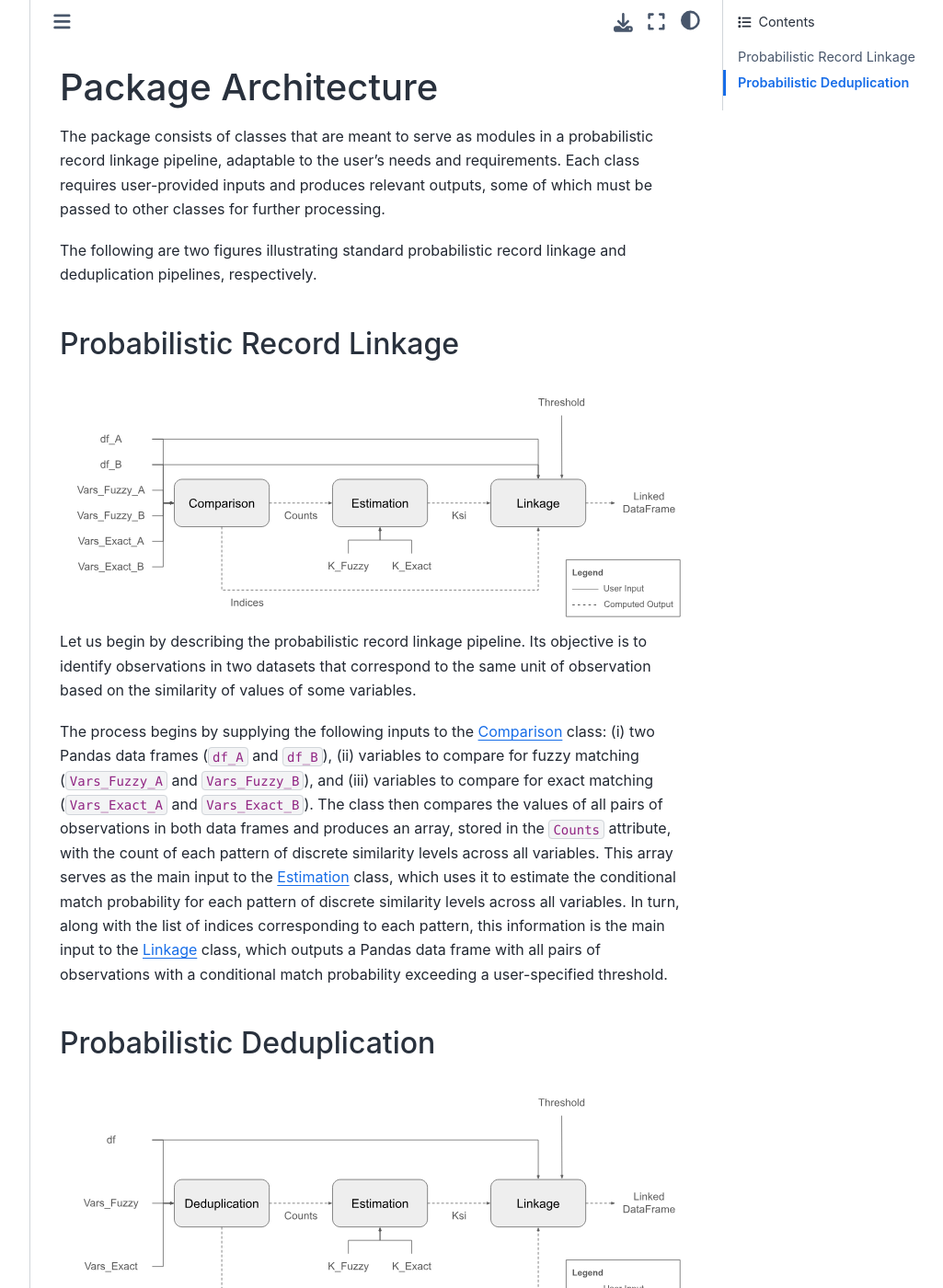
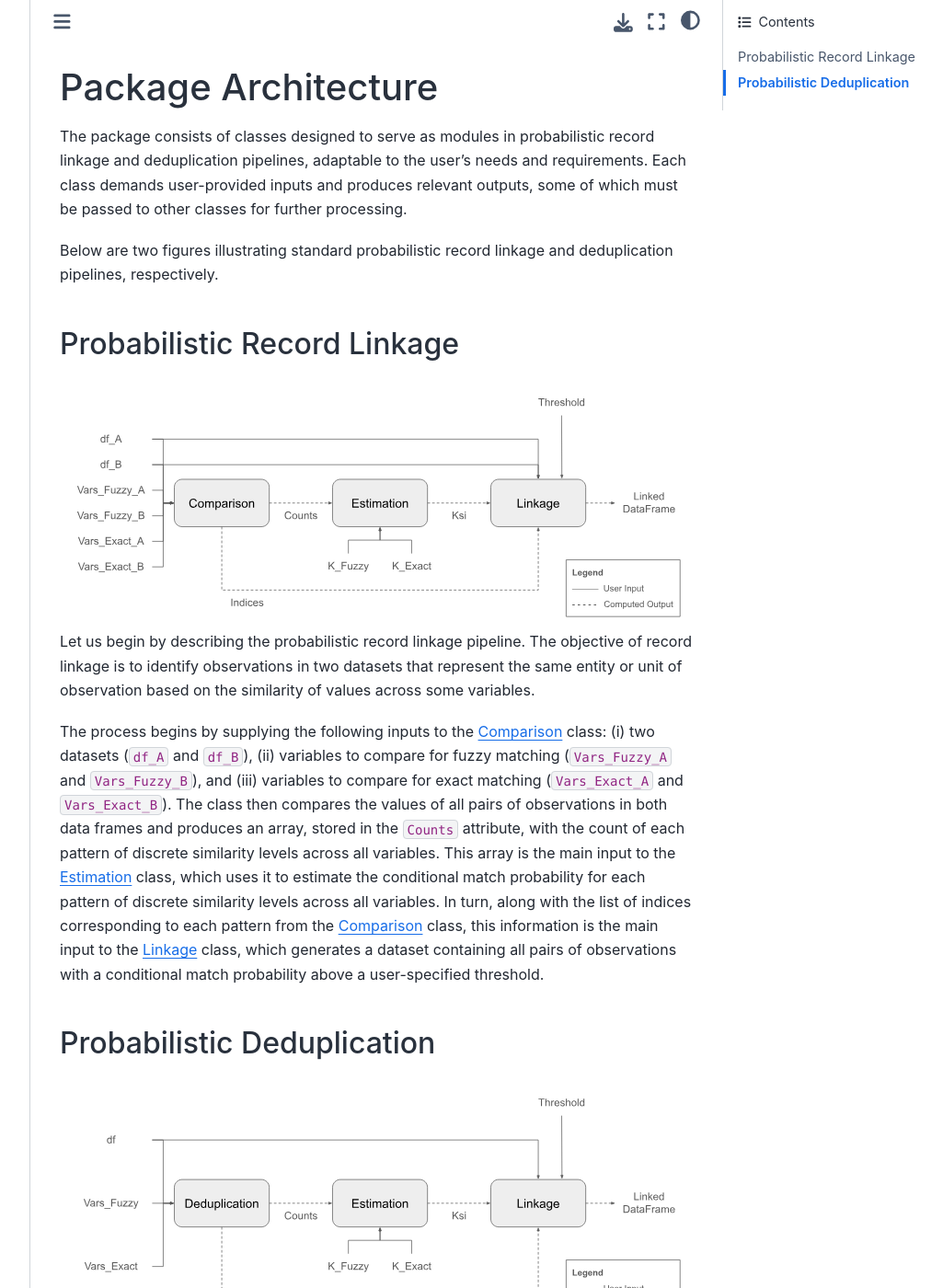
Before and after one commit to jacobmorrier/fast-er, a Sphinx documentation site: the page built from docs/source/architecture.rst, in a window 1280 px wide and 1400 px high. Shown: the whole window at 92% size, without its empty margins (223-1248 px from the left). Built offline with Sphinx 7.4.7 and the Sphinx Book theme 1.1.4, drawn with Linux system fonts in a browser that asks for light colours; pages that are not in the unit, such as notebooks, are missing from menus.

Commit message:
Update architecture.rst

```diff
--- a/docs/source/architecture.rst
+++ b/docs/source/architecture.rst
@@ -1,18 +1,18 @@
 Package Architecture
 ====================
 
-The package consists of classes that are meant to serve as modules in a probabilistic record linkage pipeline, adaptable to the user's needs and requirements. Each class requires user-provided inputs and produces relevant outputs, some of which must be passed to other classes for further processing.
+The package consists of classes designed to serve as modules in probabilistic record linkage and deduplication pipelines, adaptable to the user's needs and requirements. Each class demands user-provided inputs and produces relevant outputs, some of which must be passed to other classes for further processing.
 
-The following are two figures illustrating standard probabilistic record linkage and deduplication pipelines, respectively.
+Below are two figures illustrating standard probabilistic record linkage and deduplication pipelines, respectively.
 
 Probabilistic Record Linkage
 ----------------------------
 
 .. image:: images/Comparison.svg
 
-Let us begin by describing the probabilistic record linkage pipeline. Its objective is to identify observations in two datasets that correspond to the same unit of observation based on the similarity of values of some variables.
+Let us begin by describing the probabilistic record linkage pipeline. The objective of record linkage is to identify observations in two datasets that represent the same entity or unit of observation based on the similarity of values across some variables.
 
-The process begins by supplying the following inputs to the :doc:`Comparison <comparison>` class: (i) two Pandas data frames (``df_A`` and ``df_B``), (ii) variables to compare for fuzzy matching (``Vars_Fuzzy_A`` and ``Vars_Fuzzy_B``), and (iii) variables to compare for exact matching (``Vars_Exact_A`` and ``Vars_Exact_B``). The class then compares the values of all pairs of observations in both data frames and produces an array, stored in the ``Counts`` attribute, with the count of each pattern of discrete similarity levels across all variables. This array serves as the main input to the :doc:`Estimation <estimation>` class, which uses it to estimate the conditional match probability for each pattern of discrete similarity levels across all variables. In turn, along with the list of indices corresponding to each pattern, this information is the main input to the :doc:`Linkage <linkage>` class, which outputs a Pandas data frame with all pairs of observations with a conditional match probability exceeding a user-specified threshold.
+The process begins by supplying the following inputs to the :doc:`Comparison <comparison>` class: (i) two datasets (``df_A`` and ``df_B``), (ii) variables to compare for fuzzy matching (``Vars_Fuzzy_A`` and ``Vars_Fuzzy_B``), and (iii) variables to compare for exact matching (``Vars_Exact_A`` and ``Vars_Exact_B``). The class then compares the values of all pairs of observations in both data frames and produces an array, stored in the ``Counts`` attribute, with the count of each pattern of discrete similarity levels across all variables. This array is the main input to the :doc:`Estimation <estimation>` class, which uses it to estimate the conditional match probability for each pattern of discrete similarity levels across all variables. In turn, along with the list of indices corresponding to each pattern from the :doc:`Comparison <comparison>` class, this information is the main input to the :doc:`Linkage <linkage>` class, which generates a dataset containing all pairs of observations with a conditional match probability above a user-specified threshold.
 
 Probabilistic Deduplication
 ---------------------------
```
